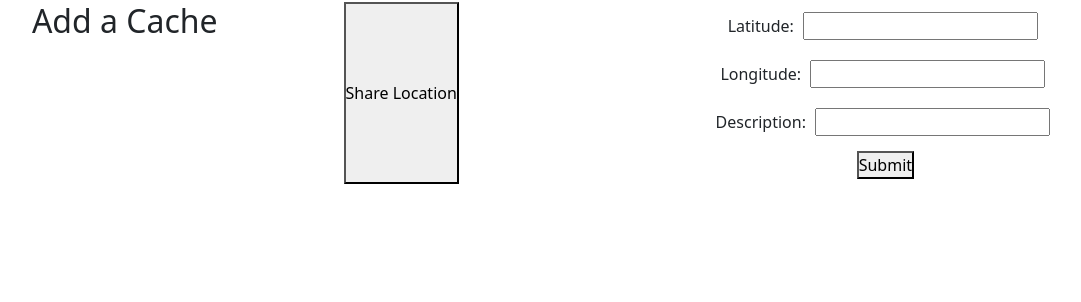
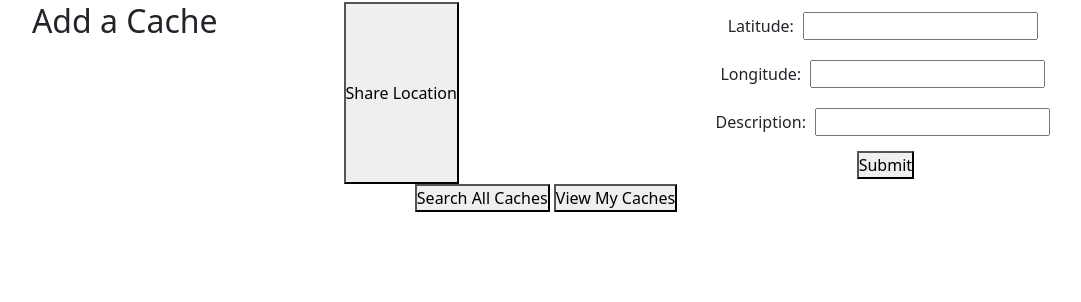
Before and after one commit to jayomeara/codingdojo_GroupLucky13, a Flask app: page /dashboard in a window 1280 px wide. Shown: the part 104-406 px from the top of the page, without its empty margins (94-1175 px from the left). Run offline with Flask 2, Linux system fonts and the light colour scheme; the visitor is signed in with stand-in values (Sample User, id 1).

Commit message:
added search and view profile buttons to dashboard

```diff
--- a/flask_app/static/css/styles.css
+++ b/flask_app/static/css/styles.css
@@ -38,3 +38,7 @@ main {
 .alert {
     color: red;
 }
+
+.button-div {
+    text-align: center;
+}
--- a/flask_app/templates/dashboard.html
+++ b/flask_app/templates/dashboard.html
@@ -57,6 +57,10 @@
             </form>
         </div>
     </main>
+    <div class="button-div">
+        <a href="/cachemapsearch"><button>Search All Caches</button></a>
+        <a href="/usercaches"><button>View My Caches</button></a>
+    </div>
     <script src="{{ url_for('static', filename='scripts/scripts.js') }}"></script>
 </body>
 </html>
```
